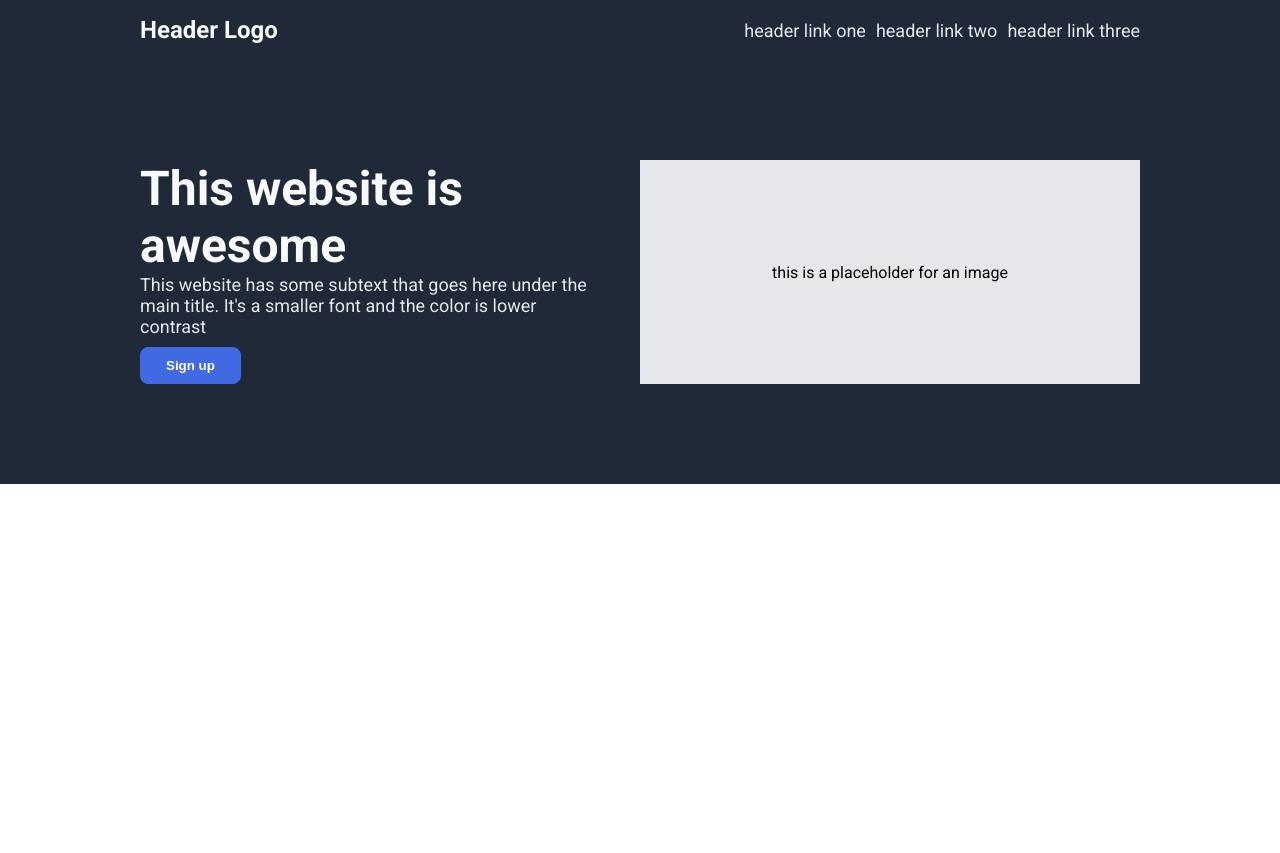
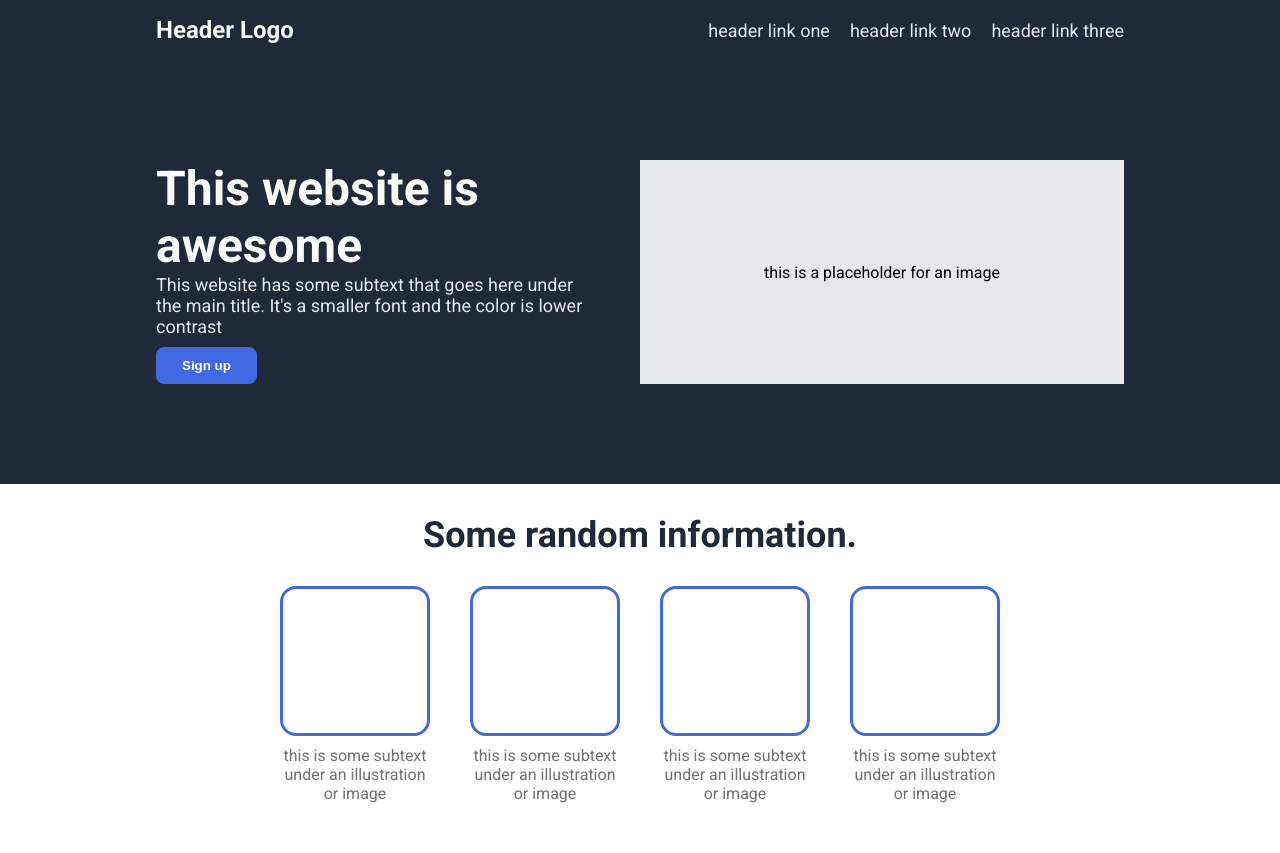
Before and after one commit to andrehuang11/odin-landing-page, a plain HTML site: page index.html in a window 1280 px wide. Before the commit the page ends 800 px from the top, so only its background shows below. Drawn offline with Linux system fonts and the light colour scheme.

Commit message:
Add information section to landing page

```diff
--- a/index.html
+++ b/index.html
@@ -27,5 +27,28 @@
             <div class="placeholder">this is a placeholder for an image</div>
         </div>
     </div>
+    <div class="information wrapper">
+        <div class="information-header">Some random information.</div>
+        <div class="card-container">
+            <div class="card-subtext">
+                <div class="card"></div>
+                <div class="subtext">this is some subtext under an illustration or image</div>
+            </div>
+            <div class="card-subtext">
+                <div class="card"></div>
+                <div class="subtext">this is some subtext under an illustration or image</div>
+            </div>
+            <div class="card-subtext">
+                <div class="card"></div>
+                <div class="subtext">this is some subtext under an illustration or image</div>
+            </div>
+            <div class="card-subtext">
+                <div class="card"></div>
+                <div class="subtext">this is some subtext under an illustration or image</div>
+            </div>
+        </div>
+
+    </div>
+
 </body>
 </html>
--- a/styles.css
+++ b/styles.css
@@ -1,4 +1,8 @@
 @import url('https://fonts.googleapis.com/css2?family=Roboto:wght@400;700&display=swap');
+
+* {
+    box-sizing: border-box;
+}
 
 body {
     display: flex;
@@ -12,7 +16,7 @@ ul {
     list-style: none;
     padding: 0;
     margin: 0;
-    gap: 10px;
+    gap: 20px;
 }
 
 a, .secondary-text {
@@ -21,13 +25,57 @@ a, .secondary-text {
     color: #e5e7eb;
 }
 
+.information {
+    display: flex;
+    flex-direction: column;
+    justify-content: center;
+    align-items: center;
+    padding: 30px;
+    gap: 20px;
+}
+
+.information-header {
+    font-size: 36px;
+    font-weight: bolder;
+    color: #1f2937;
+}
+
+.card-container{
+    display: flex;
+    gap: 40px;
+    padding: 10px 70px;
+    flex-wrap: wrap;
+
+}
+
+.card-subtext {
+    display: flex;
+    flex-direction: column;
+    justify-content: center;
+    align-items: center;
+}
+
+.card {
+    height: 150px;
+    width: 150px;
+    flex-shrink: 0;
+    border: 3px solid royalblue;
+    border-radius: 16px;
+    padding: 16px;
+}
+
+.subtext{
+    color: #707070;
+    text-align: center;
+    width: 150px;
+    padding: 10px 0;
+}
+
 .hero {
     display: flex;
     padding-top: 100px;
     padding-bottom: 100px;
 }
-
-
 
 .hero-container, .placeholder{
     flex: 1;
```
